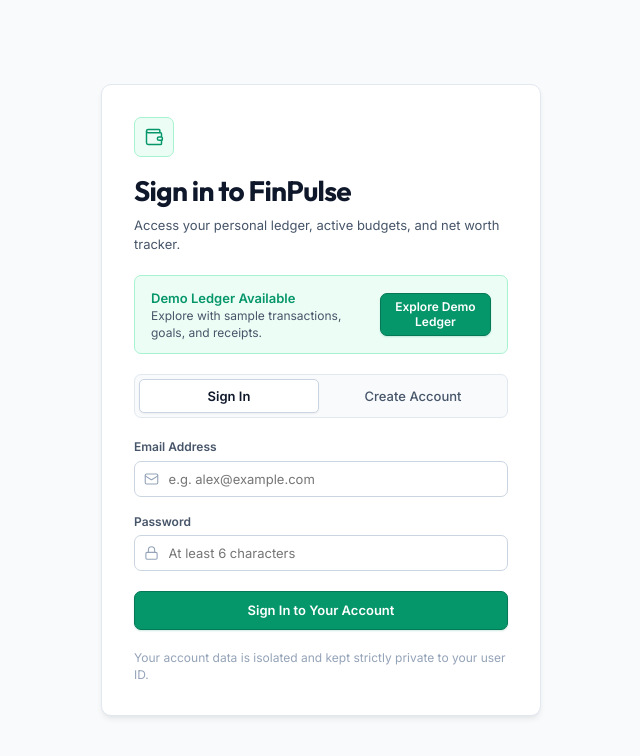
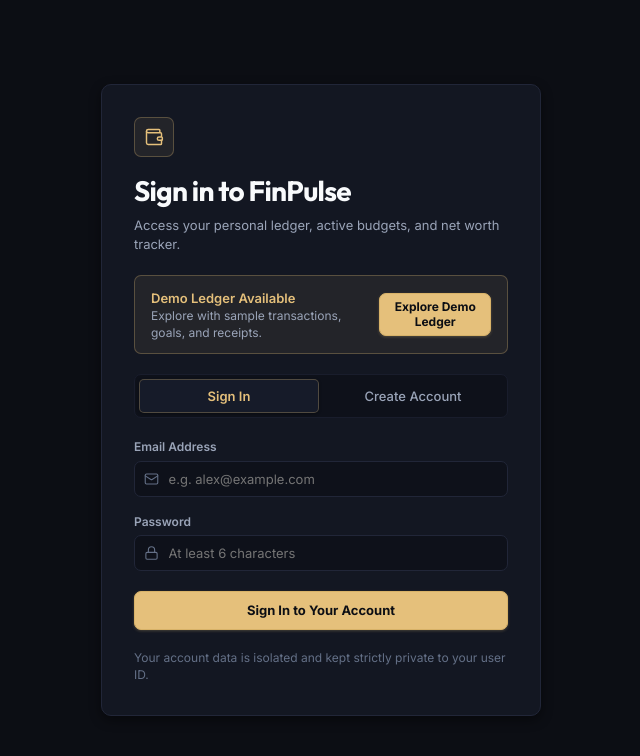
Before and after one commit to Arjunmakkar/BEEproject, a React (Vite) app in the folder client/: page / in a window 1280 px wide. Shown: the top 756 px of the page, without its empty margins (319-959 px from the left). Built offline with nearby package versions, Linux system fonts and the light colour scheme.

Commit message:
style: implement Midnight Obsidian & Champagne Gold luxury fintech theme

```diff
--- a/client/src/index.css
+++ b/client/src/index.css
@@ -1,38 +1,38 @@
 :root {
   /* ========================================================= */
-  /* STRIPE / MERCURY CLEAN FINTECH PALETTE (Human-Designed) */
+  /* MIDNIGHT OBSIDIAN & CHAMPAGNE GOLD (Swiss Banking / Robinhood Gold) */
   /* ========================================================= */
-  --bg-primary: #f8fafc;        /* Crisp Slate 50 backdrop */
-  --bg-card: #ffffff;           /* Clean pure white surfaces */
-  --bg-card-hover: #f1f5f9;     /* Slate 100 */
-  --bg-card-secondary: #f8fafc; /* Slate 50 */
-  --bg-input: #ffffff;          /* Pure white inputs */
+  --bg-primary: #0c0e14;        /* Deep matte velvet obsidian */
+  --bg-card: #131722;           /* Rich matte dark charcoal surface */
+  --bg-card-hover: #181d2b;     /* Refined elevation on hover */
+  --bg-card-secondary: #161b29; /* Structured secondary panels */
+  --bg-input: #0e111a;          /* Recessed matte dark inputs */
 
-  --border-color: #e2e8f0;       /* Slate 200 crisp hairline borders */
-  --border-subtle: #f1f5f9;      /* Slate 100 */
-  --border-highlight: #cbd5e1;   /* Slate 300 active/focus state */
+  --border-color: #212638;       /* Subtle hairline border */
+  --border-subtle: #191d2c;      /* Fine table divider */
+  --border-highlight: #343d56;   /* Active / focused stroke */
 
-  --text-primary: #0f172a;       /* Slate 900 authoritative dark navy */
-  --text-secondary: #475569;     /* Slate 600 quiet, readable body */
-  --text-muted: #94a3b8;         /* Slate 400 captions & labels */
+  --text-primary: #f8fafc;       /* Crisp bone white */
+  --text-secondary: #9aa4b8;     /* Calm platinum slate */
+  --text-muted: #647087;         /* Subtle steel for captions */
 
-  /* Primary Brand: Forest Emerald (Solid & Authoritative) */
-  --brand-primary: #059669;      /* Emerald 600 */
-  --brand-primary-hover: #047857;/* Emerald 700 */
-  --brand-primary-dark: #065f46; /* Emerald 800 */
-  --brand-subtle: #ecfdf5;       /* Emerald 50 */
-  --brand-border: #a7f3d0;       /* Emerald 200 */
-  --brand-contrast-text: #ffffff;/* White text on emerald */
+  /* Primary Brand: Champagne Gold (Swiss Private Banking) */
+  --brand-primary: #e5c07b;      /* Champagne Gold */
+  --brand-primary-hover: #d8b268;/* Warm burnished gold */
+  --brand-primary-dark: #b89345; /* Deep antique gold */
+  --brand-subtle: rgba(229, 192, 123, 0.08); /* Delicate gold wash */
+  --brand-border: rgba(229, 192, 123, 0.28); /* Gold hairline border */
+  --brand-contrast-text: #0c0e14;/* Crisp dark obsidian text on gold buttons */
 
-  /* Semantic Accents */
-  --accent-income: #059669;
-  --accent-income-subtle: #ecfdf5;
-  --accent-expense: #e11d48;
-  --accent-expense-subtle: #fff1f2;
-  --accent-warning: #d97706;
-  --accent-warning-subtle: #fffbeb;
-  --accent-info: #0284c7;
-  --accent-info-subtle: #f0f9ff;
+  /* Financial Precision Metrics */
+  --accent-income: #10b981;      /* Crisp emerald inflow */
+  --accent-income-subtle: rgba(16, 185, 129, 0.12);
+  --accent-expense: #f43f5e;     /* Crimson outflow */
+  --accent-expense-subtle: rgba(244, 63, 94, 0.12);
+  --accent-warning: #e5c07b;     /* Champagne gold highlight */
+  --accent-warning-subtle: rgba(229, 192, 123, 0.12);
+  --accent-info: #38bdf8;        /* Sky blue reference */
+  --accent-info-subtle: rgba(56, 189, 248, 0.12);
 
   /* Typography Scale */
   --font-sans: 'Inter', -apple-system, BlinkMacSystemFont, 'Segoe UI', Roboto, sans-serif;
@@ -49,9 +49,9 @@
   --space-8: 2rem;     /* 32px */
   --space-10: 2.5rem;  /* 40px */
 
-  --shadow-sm: 0 1px 2px 0 rgba(0, 0, 0, 0.05);
-  --shadow-md: 0 4px 6px -1px rgba(0, 0, 0, 0.07), 0 2px 4px -2px rgba(0, 0, 0, 0.05);
-  --shadow-lg: 0 10px 15px -3px rgba(0, 0, 0, 0.08), 0 4px 6px -4px rgba(0, 0, 0, 0.03);
+  --shadow-sm: 0 1px 3px rgba(0, 0, 0, 0.35);
+  --shadow-md: 0 4px 12px rgba(0, 0, 0, 0.45);
+  --shadow-lg: 0 12px 28px rgba(0, 0, 0, 0.6);
 
   --radius-lg: 10px;
   --radius-md: 7px;
@@ -133,7 +133,7 @@ p, .body-text {
   text-align: left;
 }
 
-/* Clean Fintech Navbar */
+/* Midnight Luxury Navbar */
 .navbar {
   display: flex;
   align-items: center;
@@ -178,11 +178,11 @@ p, .body-text {
 
 .brand-badge {
   font-size: 0.6875rem;
-  padding: 2px 6px;
+  padding: 2px 7px;
   border-radius: var(--radius-sm);
-  background: var(--bg-card-secondary);
-  color: var(--text-secondary);
-  border: 1px solid var(--border-color);
+  background: var(--brand-subtle);
+  color: var(--brand-primary);
+  border: 1px solid var(--brand-border);
   font-weight: 600;
   text-transform: uppercase;
   letter-spacing: 0.05em;
@@ -193,10 +193,10 @@ p, .body-text {
   display: flex;
   align-items: center;
   gap: var(--space-1);
-  background: var(--bg-card-secondary);
+  background: var(--bg-primary);
   padding: 4px;
   border-radius: var(--radius-md);
-  border: 1px solid var(--border-color);
+  border: 1px solid var(--border-subtle);
   overflow-x: auto;
   max-width: 100%;
 }
@@ -220,13 +220,13 @@ p, .body-text {
 
 .nav-btn:hover {
   color: var(--text-primary);
-  background: var(--bg-card-hover);
+  background: rgba(255, 255, 255, 0.04);
 }
 
 .nav-btn.active {
-  color: var(--text-primary);
-  background: var(--bg-card);
-  border-color: var(--border-highlight);
+  color: #ffffff;
+  background: var(--bg-card-secondary);
+  border-color: var(--brand-border);
   box-shadow: var(--shadow-sm);
   font-weight: 600;
 }
@@ -243,13 +243,12 @@ p, .body-text {
   display: flex;
   align-items: center;
   gap: var(--space-2);
-  background: var(--bg-card);
+  background: var(--bg-card-secondary);
   border: 1px solid var(--border-color);
   padding: var(--space-2) var(--space-3);
   border-radius: var(--radius-md);
   color: var(--text-primary);
   font-size: 0.8125rem;
-  box-shadow: var(--shadow-sm);
 }
 
 .month-picker-container input[type="month"] {
@@ -260,7 +259,7 @@ p, .body-text {
   font-size: 0.8125rem;
   outline: none;
   cursor: pointer;
-  color-scheme: light;
+  color-scheme: dark;
 }
 
 /* Buttons */
@@ -285,18 +284,18 @@ p, .body-text {
   background: var(--brand-primary);
   color: var(--brand-contrast-text);
   border-color: var(--brand-primary-hover);
-  box-shadow: 0 1px 2px 0 rgba(5, 150, 105, 0.2);
+  font-weight: 700;
+  box-shadow: 0 1px 3px rgba(229, 192, 123, 0.25);
 }
 
 .btn-primary:hover {
-  background: var(--brand-primary-hover);
+  background: #edd39b;
 }
 
 .btn-secondary {
-  background: var(--bg-card);
+  background: var(--bg-card-secondary);
   color: var(--text-primary);
   border-color: var(--border-color);
-  box-shadow: var(--shadow-sm);
 }
 
 .btn-secondary:hover {
@@ -306,13 +305,13 @@ p, .body-text {
 
 .btn-danger {
   background: var(--accent-expense-subtle);
-  color: var(--accent-expense);
-  border-color: #fecdd3;
+  color: #fda4af;
+  border-color: rgba(244, 63, 94, 0.3);
 }
 
 .btn-danger:hover {
-  background: #ffe4e6;
-  border-color: #fda4af;
+  background: rgba(244, 63, 94, 0.22);
+  border-color: rgba(244, 63, 94, 0.5);
 }
 
 .btn-sm {
@@ -409,25 +408,25 @@ p, .body-text {
 .badge-emerald {
   background: var(--accent-income-subtle);
   color: var(--accent-income);
-  border: 1px solid var(--brand-border);
+  border: 1px solid rgba(16, 185, 129, 0.28);
 }
 
 .badge-rose {
   background: var(--accent-expense-subtle);
   color: var(--accent-expense);
-  border: 1px solid #fecdd3;
+  border: 1px solid rgba(244, 63, 94, 0.28);
 }
 
 .badge-amber {
   background: var(--accent-warning-subtle);
   color: var(--accent-warning);
-  border: 1px solid #fde68a;
+  border: 1px solid var(--brand-border);
 }
 
 .badge-cyan {
   background: var(--accent-info-subtle);
   color: var(--accent-info);
-  border: 1px solid #bae6fd;
+  border: 1px solid rgba(56, 189, 248, 0.28);
 }
 
 /* Charts Grid */
@@ -485,7 +484,7 @@ p, .body-text {
 .progress-track {
   width: 100%;
   height: 6px;
-  background: var(--border-subtle);
+  background: var(--bg-primary);
   border-radius: 999px;
   overflow: hidden;
 }
@@ -496,11 +495,11 @@ p, .body-text {
   transition: width 0.3s ease;
 }
 
-/* Clean Financial Ledger Table */
+/* Financial Ledger Table */
 .table-wrapper {
   overflow-x: auto;
   border-radius: var(--radius-md);
-  border: 1px solid var(--border-color);
+  border: 1px solid var(--border-subtle);
   background: var(--bg-card);
 }
 
@@ -512,7 +511,7 @@ table {
 
 th {
   background: var(--bg-card-secondary);
-  color: var(--text-secondary);
+  color: var(--text-muted);
   font-size: 0.6875rem;
   text-transform: uppercase;
   letter-spacing: 0.05em;
@@ -531,7 +530,7 @@ td {
 }
 
 tr:hover td {
-  background: #f8fafc;
+  background: rgba(255, 255, 255, 0.02);
 }
 
 .amount-income {
@@ -577,7 +576,7 @@ tr:hover td {
 }
 
 .select-filter {
-  background: var(--bg-card);
+  background: var(--bg-card-secondary);
   border: 1px solid var(--border-color);
   padding: var(--space-2) var(--space-3);
   border-radius: var(--radius-md);
@@ -615,8 +614,8 @@ tr:hover td {
 .modal-overlay {
   position: fixed;
   inset: 0;
-  background: rgba(15, 23, 42, 0.45);
-  backdrop-filter: blur(4px);
+  background: rgba(8, 10, 15, 0.8);
+  backdrop-filter: blur(6px);
   display: flex;
   align-items: center;
   justify-content: center;
@@ -626,7 +625,7 @@ tr:hover td {
 
 .modal-content {
   background: var(--bg-card);
-  border: 1px solid var(--border-color);
+  border: 1px solid var(--border-highlight);
   border-radius: var(--radius-lg);
   width: 100%;
   max-width: 520px;
@@ -670,7 +669,7 @@ tr:hover td {
 
 .modal-close:hover {
   color: var(--text-primary);
-  background: var(--bg-card-hover);
+  background: var(--bg-card-secondary);
 }
 
 .modal-body {
@@ -698,7 +697,7 @@ tr:hover td {
 
 .form-input, .form-select, .form-textarea {
   background: var(--bg-input);
-  border: 1px solid var(--border-highlight);
+  border: 1px solid var(--border-color);
   padding: 0.55rem var(--space-3);
   border-radius: var(--radius-md);
   color: var(--text-primary);
@@ -754,10 +753,10 @@ tr:hover td {
   gap: var(--space-3);
 }
 
-/* Edge-Aligned File Upload Zone (Clean Minimalist) */
+/* Edge-Aligned File Upload Zone (Midnight Minimalist) */
 .upload-drop-zone {
   border: 1px dashed var(--border-highlight);
-  background: var(--bg-card-secondary);
+  background: var(--bg-input);
   border-radius: var(--radius-md);
   padding: var(--space-5);
   text-align: left;
@@ -851,7 +850,7 @@ tr:hover td {
   padding: var(--space-8) var(--space-6);
   border: 1px dashed var(--border-highlight);
   border-radius: var(--radius-lg);
-  background: var(--bg-card-secondary);
+  background: var(--bg-input);
   display: flex;
   align-items: flex-start;
   gap: var(--space-5);
@@ -862,7 +861,7 @@ tr:hover td {
   width: 44px;
   height: 44px;
   border-radius: var(--radius-md);
-  background: var(--bg-card);
+  background: var(--bg-card-secondary);
   border: 1px solid var(--border-color);
   display: flex;
   align-items: center;
@@ -895,8 +894,8 @@ tr:hover td {
 
 /* Skeleton Loading State */
 @keyframes skeletonPulse {
-  0%, 100% { opacity: 0.4; background-color: #e2e8f0; }
-  50% { opacity: 0.8; background-color: #cbd5e1; }
+  0%, 100% { opacity: 0.35; background-color: #1a2030; }
+  50% { opacity: 0.75; background-color: #273047; }
 }
 
 .skeleton-row {
@@ -908,7 +907,7 @@ tr:hover td {
 }
 
 .skeleton-box {
-  background: #e2e8f0;
+  background: #1a2030;
   border-radius: var(--radius-sm);
   animation: skeletonPulse 1.6s ease-in-out infinite;
 }
@@ -970,7 +969,7 @@ tr:hover td {
 }
 
 /* ========================================================= */
-/* AUTHENTICATION: Clean, Edge-Aligned Fintech Layout */
+/* AUTHENTICATION: Midnight Obsidian & Gold */
 /* ========================================================= */
 .auth-wrapper {
   min-height: 100vh;
@@ -1023,8 +1022,8 @@ tr:hover td {
   display: grid;
   grid-template-columns: 1fr 1fr;
   gap: 4px;
-  background: var(--bg-card-secondary);
-  border: 1px solid var(--border-color);
+  background: var(--bg-input);
+  border: 1px solid var(--border-subtle);
   padding: 4px;
   border-radius: var(--radius-md);
 }
@@ -1043,9 +1042,9 @@ tr:hover td {
 }
 
 .auth-tab-btn.active {
-  background: var(--bg-card);
-  color: var(--text-primary);
-  border-color: var(--border-highlight);
+  background: var(--bg-card-secondary);
+  color: var(--brand-primary);
+  border-color: var(--brand-border);
   box-shadow: var(--shadow-sm);
   font-weight: 600;
 }
```
Also changed, not shown: client/src/App.jsx (+23 -23 lines).
